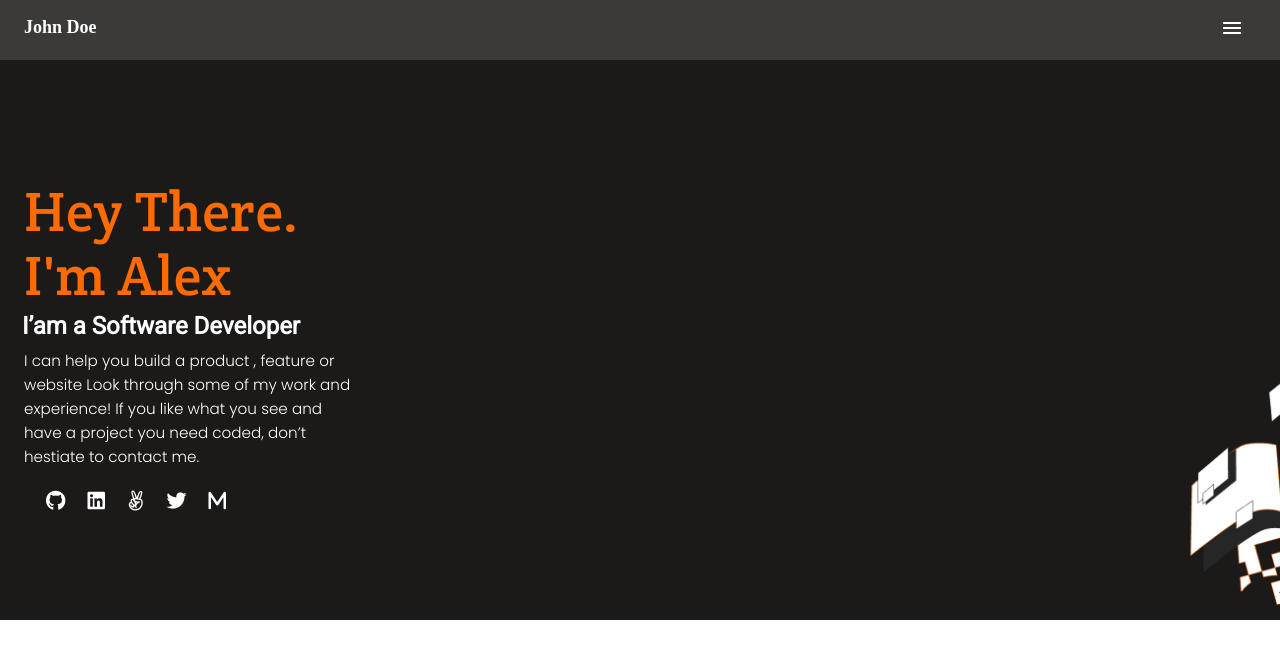
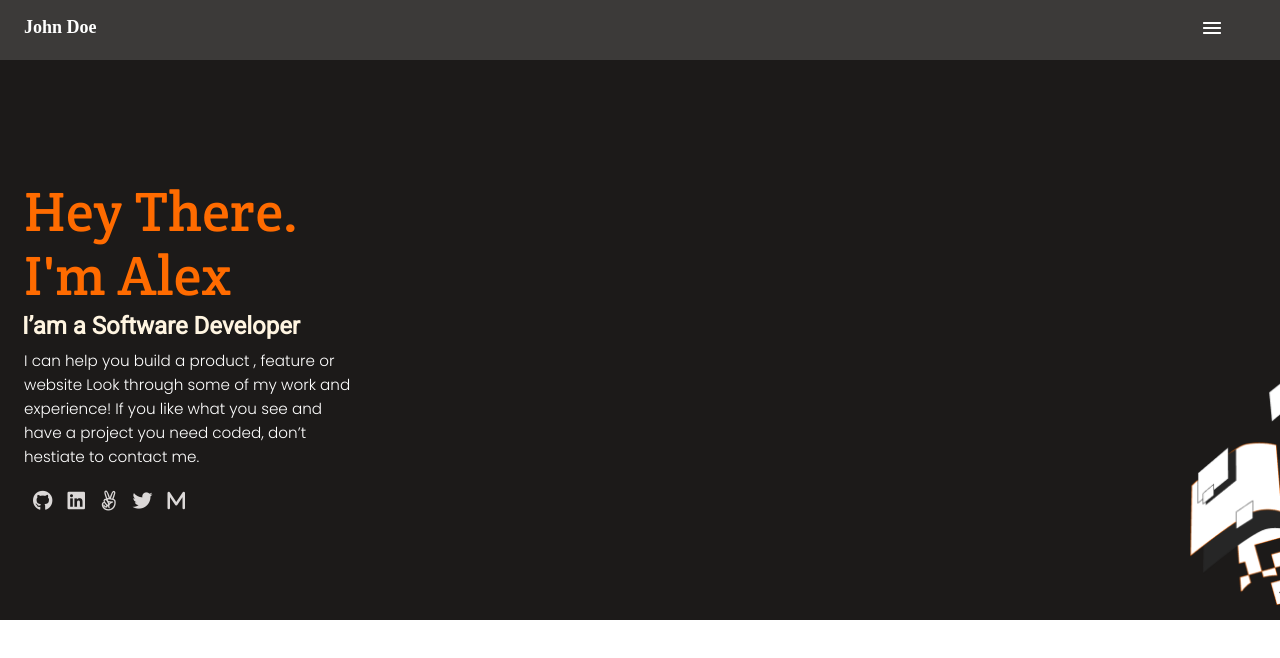
Before and after one commit to bruk19/Portfolio, a plain HTML site: page index.html in a window 1280 px wide. Drawn offline with Linux system fonts and the light colour scheme.

Commit message:
Add all requirements

```diff
--- a/index.html
+++ b/index.html
@@ -14,25 +14,25 @@
     <script src="https://kit.fontawesome.com/ee00ee8a15.js" crossorigin="anonymous"></script>
 </head>
 <body>
-    <div class="header">
+    <header class="header">
         <nav class="name">
-            <h2>John Doe</h2>
-            <img src="img/Union.png" alt="">
+            <a href="#">John Doe</a>
+            <a href="#"><img src="img/Union.png" alt="hamburger"></a>
         </nav>
-    </div>
-    <div class="information">
+    </header>
+    <section class="information">
         <h1 class="discrptive">Hey There. I'm Alex</h1>
         <h2 class="discrptive-info">I’am a Software Developer</h2>
         <p class="paragraph">I can help you build a product , feature or website Look through some of
                      my work and experience! If you like what you see and have a project you need coded,
                     don’t hestiate to contact me.</p>
-        <div class="icon">
-            <a href="#"><i class="fa-brands fa-github"></i></a>
-            <a href="#"><i class="fa-brands fa-linkedin"></i></a>
-            <a href="#"><i class="fa-brands fa-angellist"></i></a>
-            <a href="#"><i class="fa-brands fa-twitter"></i></a>
-            <a href="#"><i class="fa-solid fa-m"></i></a>
-        </div>
-    </div>
+        <ul class="icon">
+            <li><a href="#"><i class="fa-brands fa-github"></i></a></li>
+            <li><a href="#"><i class="fa-brands fa-linkedin"></i></a></li>
+            <li><a href="#"><i class="fa-brands fa-angellist"></i></a></li>
+            <li><a href="#"><i class="fa-brands fa-twitter"></i></a></li>
+            <li><a href="#"><i class="fa-solid fa-m"></i></a></li>
+        </ul>
+    </section>
 </body>
 </html>
--- a/style.css
+++ b/style.css
@@ -15,19 +15,15 @@
   padding-top: 15px;
 }
 
-.name h2 {
+.name a {
   font-weight: 700;
   font-size: 18px;
   line-height: 24px;
-  color: white;
+  color: #ffffff;
   width: 77px;
   height: 24px;
   padding-left: 24px;
-  cursor: pointer;
-}
-
-.name h2:hover {
-  color: rgb(252, 98, 98);
+  text-decoration: none;
 }
 
 .name img {
@@ -35,11 +31,6 @@
   height: 12px;
   margin-right: 39px;
   margin-top: 7px;
-  cursor: pointer;
-}
-
-.name img:hover {
-  background-color: rgb(252, 98, 98);
 }
 
 .information {
@@ -77,7 +68,7 @@
   font-weight: 700;
   font-size: 24px;
   line-height: 32px;
-  color: white;
+  color: #FFF5E1;
   margin-left: 22px;
   margin-top: 6px;
 }
@@ -85,7 +76,7 @@
 .paragraph {
   width: 327px;
   height: 123px;
-  color: white;
+  color: #ffffff;
   margin-left: 24px;
   margin-top: 12px;
   font-family: 'Poppins', sans-serif;
@@ -95,13 +86,22 @@
   line-height: 24px;
 }
 
-.icon a {
-  color: white;
+.icon {
+  color: #dbd8d7;
+  display: flex;
   position: relative;
   top: 18px;
-  left: 28px;
   width: 40px;
   height: 40px;
   font-size: 20px;
   padding-left: 18px;
 }
+
+.icon li {
+  list-style: none;
+}
+
+.icon i {
+  color: #dbd8d7;
+  padding-left: 15px;
+}
```
Also changed, not shown: MIT.md (added, +11 -0 lines).
